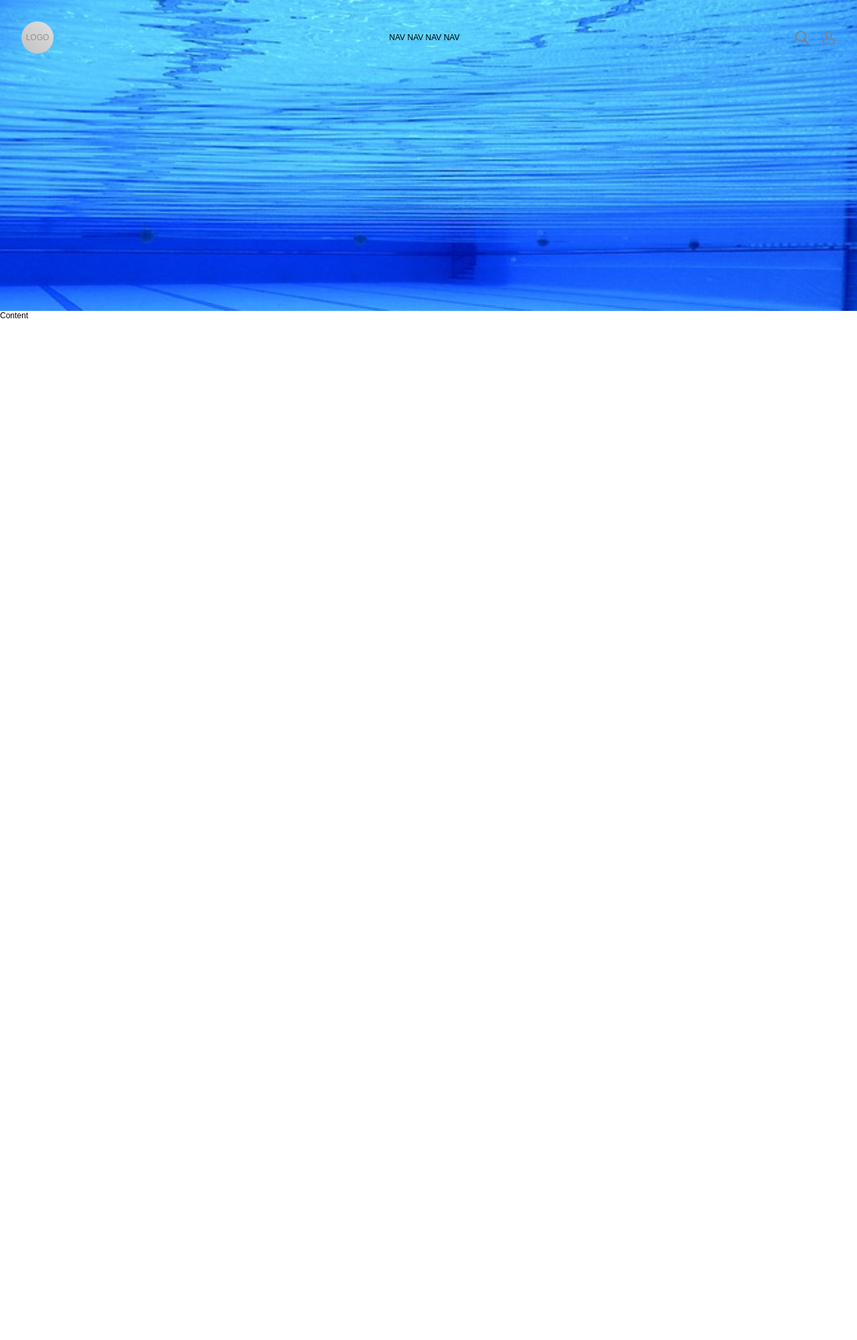
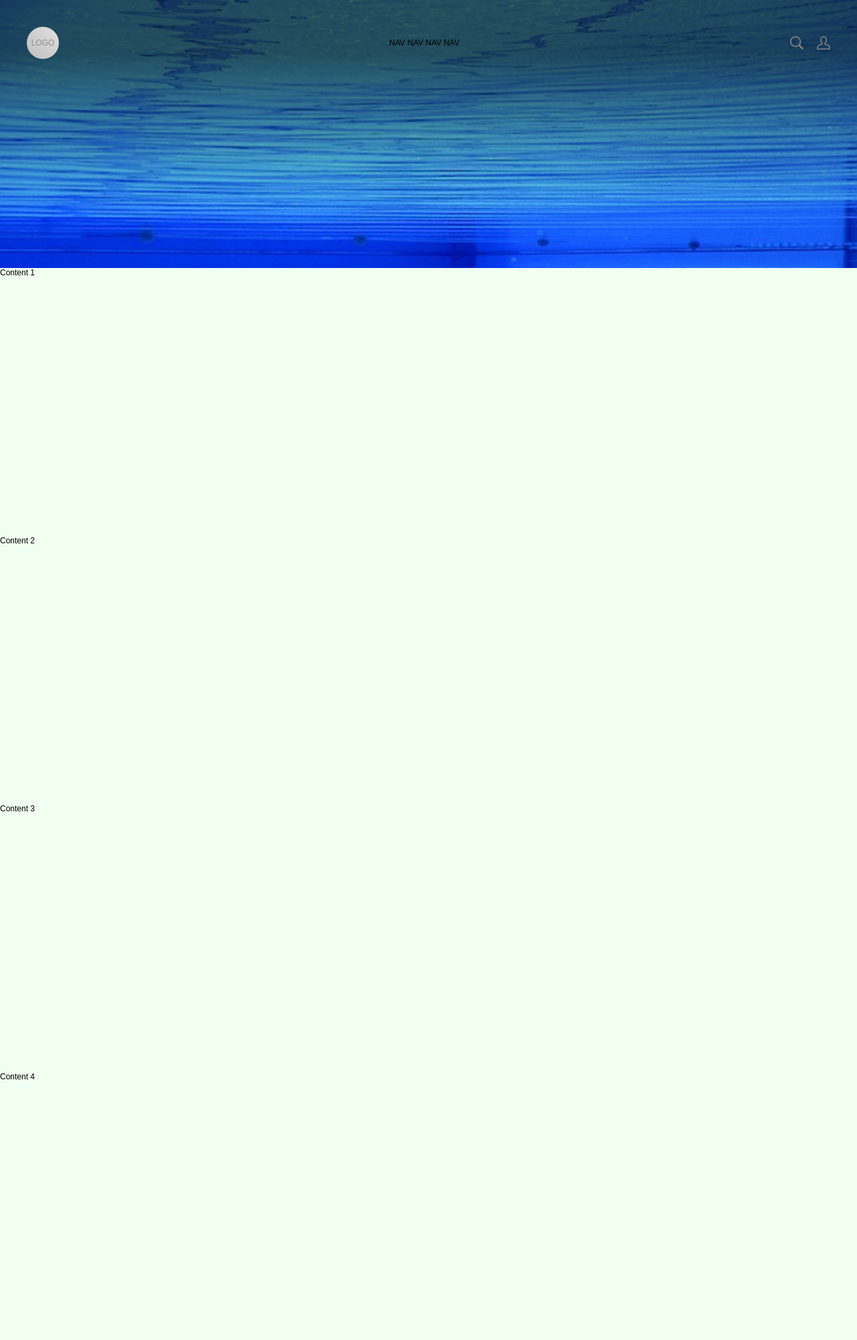
Before and after one commit to Code99it/wireframe, a PHP site: page / in a window 1280 px wide. Shown: the whole page at 67% size. Before the commit the page ends 475 px from the top, so only its background shows below. Run offline with PHP 8.4, Linux system fonts and the light colour scheme.

Commit message:
tiny improvements and changes

```diff
--- a/assets/css/styles.css
+++ b/assets/css/styles.css
@@ -2,10 +2,11 @@
     font-size: 12px;
     --animationDuration: 0.5s;
     --animationEffect: ease-in-out;
-    --menuBackground: #fafaffe8;
+    --menuBackground: #fafafff0;
 }
 
 *, ::before, ::after {
+    box-sizing: border-box;
     font-family: sans-serif;
     margin: 0;
 }
@@ -29,6 +30,7 @@ header.mobile .logo {
     justify-content: center;
     margin-left: 22px;
     width: 32px;
+    z-index: 900;
 }
 
 header.mobile .hamburger {
@@ -37,6 +39,7 @@ header.mobile .hamburger {
     justify-content: space-between;
     height: 17px;
     width: 27px;
+    z-index: 901;
 }
 
 header.mobile .hamburger div {
@@ -56,7 +59,9 @@ header.mobile_menu {
     display: flex;
     padding: 20px 24px;
     flex-direction: column;
-    width: 60vw;
+    width: 80vw;
+
+    z-index: 999;
 }
 
 header.mobile_menu .title {
@@ -98,11 +103,17 @@ header.desktop .logo {
     height: 48px;
     justify-content: center;
     width: 48px;
+    z-index: 800;
 }
 
 header.desktop img.icon {
     aspect-ratio: auto;
     height: 20px;
+    z-index: 801;
+}
+
+header.desktop nav {
+    z-index: 802;
 }
 
 /* first section at the page */
@@ -110,6 +121,19 @@ header.desktop img.icon {
     background-image: url("../img/s1.jpg");
     background-size: cover;
     min-height: 50vh;
+    position: relative;
+}
+
+/* black area behind nav menu */
+.above_the_fold::before {
+    content: "";
+    position: absolute;
+    top: 0;
+    left: 0;
+    width: 100%;
+    height: 100%;
+    background-image: linear-gradient(0deg, #ffffff00 20%, #000000a0 80%);
+    pointer-events: none;
 }
 
 /* entire page */
@@ -117,6 +141,12 @@ header.desktop img.icon {
     display: flex;
     flex-direction: column;
     overflow: hidden;
+}
+
+/* secion. so? */
+section.content {
+    background-color: #f0fff0;
+    min-height: 50vh;
 }
 
 /*
@@ -174,14 +204,14 @@ header.desktop img.icon {
     header.desktop {
         display: none;
     }
-    header.mobile {
+    header.mobile_menu {
         display: none;
     }
 }
 
 @media (min-width: 200px) and (max-width: 599px) {
     .above_the_fold {
-        padding: 16px 24px;
+        padding: 24px;
     }
     .wrapper {
         display: flex;
@@ -197,9 +227,9 @@ header.desktop img.icon {
     }
 }
 
-@media (min-width: 600px) and (max-width: 8192px) {
+@media (min-width: 600px) {
     .above_the_fold {
-        padding: 32px;
+        padding: 40px;
     }
     .wrapper {
         display: flex;
@@ -213,4 +243,7 @@ header.desktop img.icon {
     header.mobile {
         display: none;
     }
+    header.mobile_menu {
+        display: none;
+    }
 }
--- a/index.php
+++ b/index.php
@@ -41,7 +41,16 @@
             </header>
         </section>
         <section class="content">
-            <span>Content</span>
+            <span>Content 1</span>
+        </section>
+        <section class="content">
+            <span>Content 2</span>
+        </section>
+        <section class="content">
+            <span>Content 3</span>
+        </section>
+        <section class="content">
+            <span>Content 4</span>
         </section>
         <section class="page_footer">
             <footer></footer>
```
